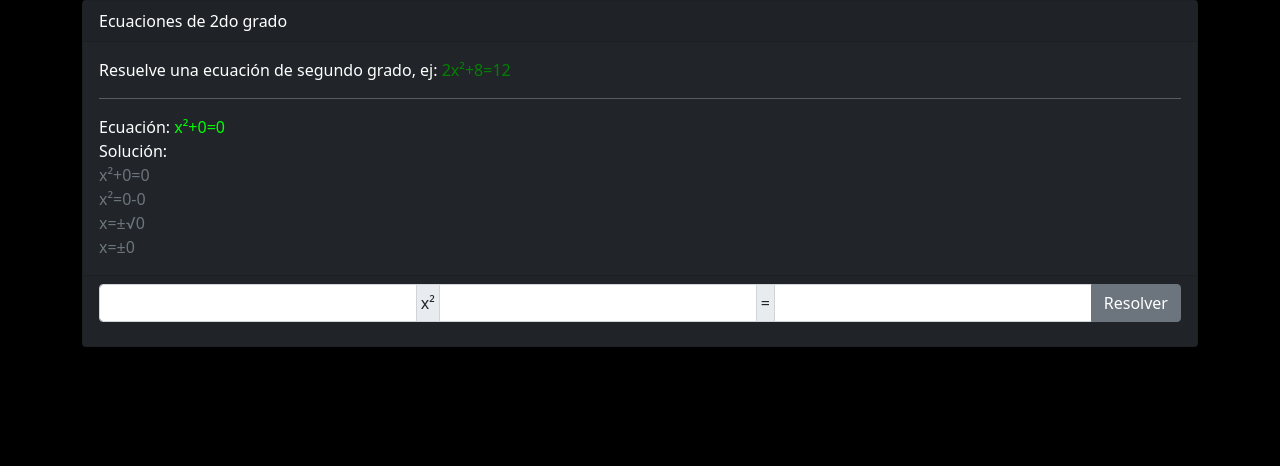
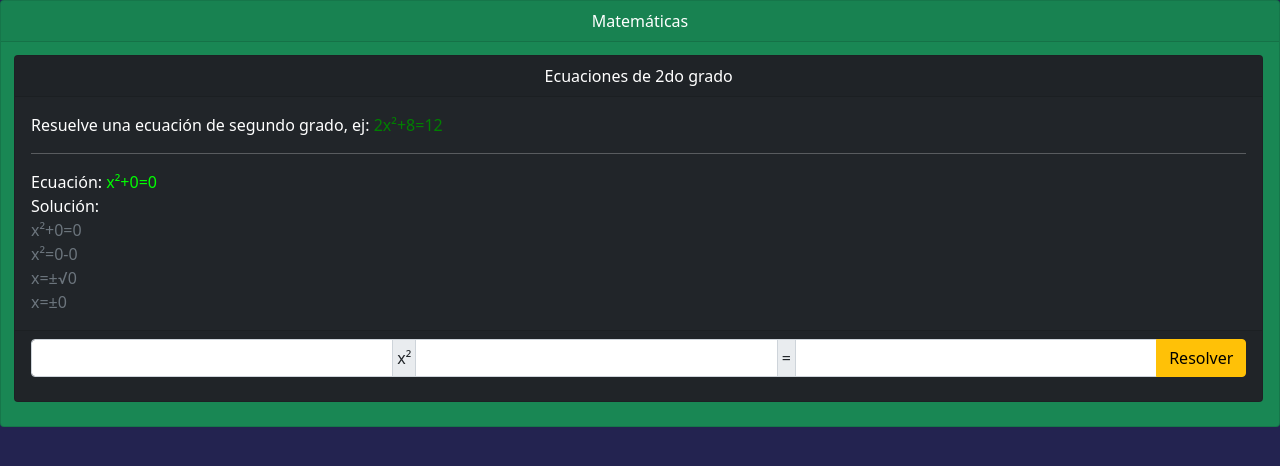
Before and after one commit to IBlazingX/3ro7-2022-tools, a website: page index.html in a window 1280 px wide. Drawn offline with nearby package versions, Linux system fonts and the light colour scheme.

Commit message:
update interfaz

```diff
--- a/index.html
+++ b/index.html
@@ -12,12 +12,18 @@
 <body>
     <style>
         body {
-            background-color: black;
+            background-color: #232350;
         }
     </style>
-    <div class="container">
-        <div class="card text-white bg-dark">
-            <div class="card-header">
+
+    <div class="card text-white bg-success mb-3">
+        <div class="card-header" style="text-align: center;">
+            Matemáticas
+        </div>
+        <div class="card-body p-2">
+            <div style="display: flex; overflow-x: scroll;">
+                <div class="card text-white bg-dark mb-3" style="min-width: 99%; margin: 5px;">
+                    <div class="card-header" style="text-align: center;">
                         Ecuaciones de 2do grado
                     </div>
                     <div class="card-body">
@@ -41,7 +47,7 @@
                             <input type="text" class="form-control px-1" id="ecuaciones-2nd-grado-val2">
                             <span class="input-group-text px-1">=</span>
                             <input type="text" class="form-control px-1" id="ecuaciones-2nd-grado-val3">
-                    <button class="btn btn-secondary" type="button" id="ecuaciones-2nd-grado" active>Resolver</button>
+                            <button class="btn btn-warning" type="button" id="ecuaciones-2nd-grado" active>Resolver</button>
                         </div>
                     </div>
 
@@ -183,6 +189,33 @@
                     </script>
                 </div>
             </div>
+        </div>
+    </div>
+
+    <style>
+
+/* width */
+::-webkit-scrollbar {
+  width: 20px;
+}
+
+/* Track */
+::-webkit-scrollbar-track {
+  box-shadow: inset 0 0 5px grey;
+  border-radius: 10px;
+}
+
+/* Handle */
+::-webkit-scrollbar-thumb {
+  background: #00f;
+  border-radius: 10px;
+}
+
+/* Handle on hover */
+::-webkit-scrollbar-thumb:hover {
+  background: #00c;
+}
+    </style>
 
     <!-- BOOTSTRAP -->
     <script src="https://cdn.jsdelivr.net/npm/bootstrap@5.1.3/dist/js/bootstrap.bundle.min.js" integrity="sha384-ka7Sk0Gln4gmtz2MlQnikT1wXgYsOg+OMhuP+IlRH9sENBO0LRn5q+8nbTov4+1p" crossorigin="anonymous"></script>
```
Lines whose indentation alone changed are shown as unchanged.
